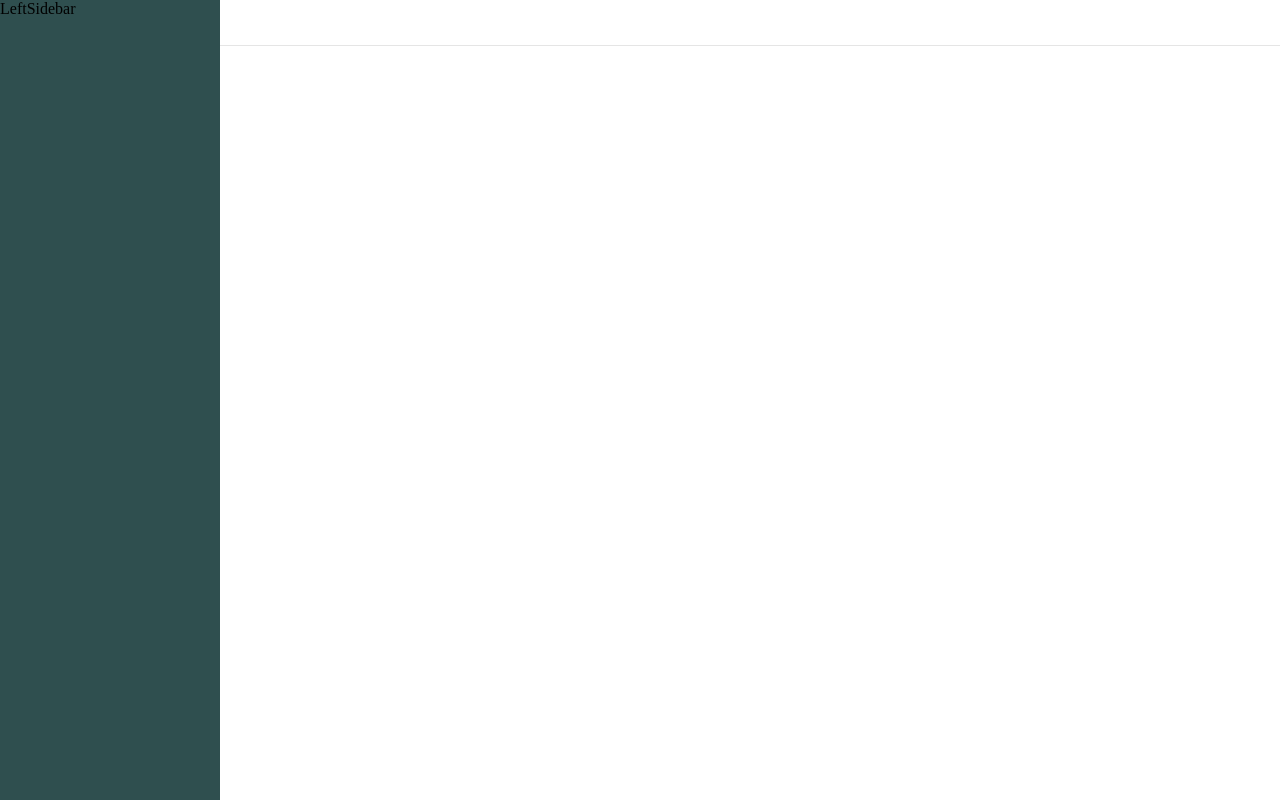
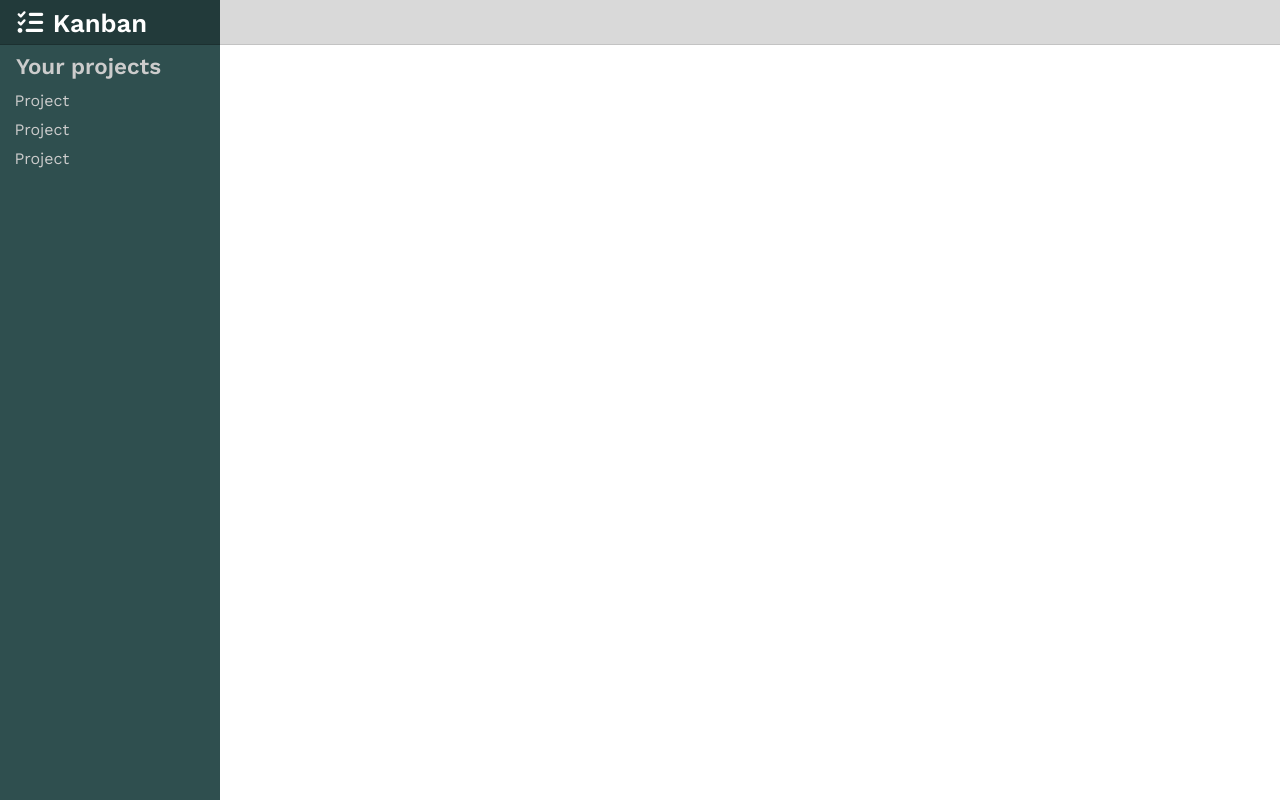
Before and after one commit to kwojtowicz97/kanban-board, a React (Create React App) app: page / in a window 1280 px wide. Built offline with nearby package versions, Linux system fonts and the light colour scheme.

Commit message:
Initial layout

```diff
--- a/public/index.html
+++ b/public/index.html
@@ -15,29 +15,17 @@
       user's mobile device or desktop. See https://developers.google.com/web/fundamentals/web-app-manifest/
     -->
     <link rel="manifest" href="%PUBLIC_URL%/manifest.json" />
-    <!--
-      Notice the use of %PUBLIC_URL% in the tags above.
-      It will be replaced with the URL of the `public` folder during the build.
-      Only files inside the `public` folder can be referenced from the HTML.
-
-      Unlike "/favicon.ico" or "favicon.ico", "%PUBLIC_URL%/favicon.ico" will
-      work correctly both with client-side routing and a non-root public URL.
-      Learn how to configure a non-root public URL by running `npm run build`.
-    -->
     <title>React App</title>
+    <link rel="preconnect" href="https://fonts.googleapis.com">
+    <link rel="preconnect" href="https://fonts.gstatic.com" crossorigin>
+    <link rel="preconnect" href="https://fonts.googleapis.com">
+    <link rel="preconnect" href="https://fonts.gstatic.com" crossorigin>
+    <link href="https://fonts.googleapis.com/css2?family=Work+Sans:wght@400;600&display=swap" rel="stylesheet">
+    <link rel="stylesheet" href="https://cdnjs.cloudflare.com/ajax/libs/font-awesome/6.1.2/css/all.min.css"
+      integrity="sha512-1sCRPdkRXhBV2PBLUdRb4tMg1w2YPf37qatUFeS7zlBy7jJI8Lf4VHwWfZZfpXtYSLy85pkm9GaYVYMfw5BC1A=="
+      crossorigin="anonymous" referrerpolicy="no-referrer" />
   </head>
   <body>
-    <noscript>You need to enable JavaScript to run this app.</noscript>
     <div id="root"></div>
-    <!--
-      This HTML file is a template.
-      If you open it directly in the browser, you will see an empty page.
-
-      You can add webfonts, meta tags, or analytics to this file.
-      The build step will place the bundled scripts into the <body> tag.
-
-      To begin the development, run `npm start` or `yarn start`.
-      To create a production bundle, use `npm run build` or `yarn build`.
-    -->
   </body>
 </html>
--- a/src/App.module.css
+++ b/src/App.module.css
@@ -10,8 +10,6 @@
 
 }
 
-
-
 .mainContent {
     width: 100%;
 }
@@ -20,6 +18,7 @@
     display: flex;
     height: 45px;
     width: 100%;
+    background: #00000026;
     border-bottom: 1px solid rgba(0, 0, 0, 0.100);
 }
 
--- a/src/components/LeftSidebar/LeftSidebar.module.css
+++ b/src/components/LeftSidebar/LeftSidebar.module.css
@@ -2,5 +2,13 @@
     width: 220px;
     flex: 1 0 auto;
     display: flex;
+    flex-direction: column;
     background-color: darkslategray
 }
+
+.projectsListLabel {
+    padding: 0.5rem 1rem 0 1rem;
+    font-size: 1.4rem;
+    font-weight: 600;
+    color: #ccc;
+}
--- a/src/components/LeftSidebar/LeftSidebar.tsx
+++ b/src/components/LeftSidebar/LeftSidebar.tsx
@@ -1,8 +1,21 @@
 import React from 'react'
 import styles from './LeftSidebar.module.css'
+import Logo from './Logo'
+import ProjectsList from './ProjectsList'
+import SidebarButton from './SidebarButton'
 
 const LeftSidebar = () => {
-  return <div className={styles.leftSidebar}>LeftSidebar</div>
+  return (
+    <div className={styles.leftSidebar}>
+      <Logo />
+      <h2 className={styles.projectsListLabel}>Your projects</h2>
+      <ProjectsList>
+        <SidebarButton />
+        <SidebarButton />
+        <SidebarButton />
+      </ProjectsList>
+    </div>
+  )
 }
 
 export default LeftSidebar
--- /dev/null
+++ b/src/components/LeftSidebar/Logo.module.css
@@ -0,0 +1,21 @@
+.logo {
+    width: 100%;
+    height: 45px;
+    padding: 0.5rem;
+    border-bottom: 1px solid rgba(0, 0, 0, 0.180);
+    font-weight: 600;
+    font-size: 1.6rem;
+    align-items: center;
+    background: #00000045;
+
+
+}
+
+.gradientText {
+    color: #fff;
+    padding: 0.5rem;
+}
+
+.gradientText > i {
+    margin-right: 0.5rem;
+}
--- /dev/null
+++ b/src/components/LeftSidebar/Logo.tsx
@@ -0,0 +1,14 @@
+import React from 'react'
+import styles from './Logo.module.css'
+
+const Logo = () => {
+  return (
+    <div className={styles.logo}>
+      <span className={styles.gradientText}>
+        <i className='fa-solid fa-list-check'></i>Kanban
+      </span>
+    </div>
+  )
+}
+
+export default Logo
--- /dev/null
+++ b/src/components/LeftSidebar/ProjectsList.module.css
@@ -0,0 +1,3 @@
+.projectsList {
+    padding: 0.5rem;
+}
--- /dev/null
+++ b/src/components/LeftSidebar/ProjectsList.tsx
@@ -0,0 +1,13 @@
+import React from 'react'
+import styles from './ProjectsList.module.css'
+import SidebarButton from './SidebarButton'
+
+type TProjectsList = {
+  children: React.ReactNode | React.ReactNode[]
+}
+
+const ProjectsList = ({ children }: TProjectsList) => {
+  return <ul className={styles.projectsList}>{children}</ul>
+}
+
+export default ProjectsList
--- /dev/null
+++ b/src/components/LeftSidebar/SidebarButton.module.css
@@ -0,0 +1,15 @@
+.sidebarButton {
+    width: 100%;
+    text-align: start;
+    padding: 0.4rem;
+    font-size: 1rem;
+    line-height: 1rem;
+    background: transparent;
+    color: #ccc;
+}
+
+.sidebarButton:hover {
+    background: #ffffff42;
+    border-radius: 0.2rem;
+    cursor: pointer;
+}
--- /dev/null
+++ b/src/components/LeftSidebar/SidebarButton.tsx
@@ -0,0 +1,8 @@
+import React from 'react'
+import styles from './SidebarButton.module.css'
+
+const SidebarButton = () => {
+  return <button className={styles.sidebarButton}>Project</button>
+}
+
+export default SidebarButton
--- a/src/index.css
+++ b/src/index.css
@@ -4,4 +4,6 @@
   margin: 0;
   border: 0;
   outline: 0;
+  box-sizing: border-box;
+  font-family: 'Work Sans', sans-serif;
 }
```
